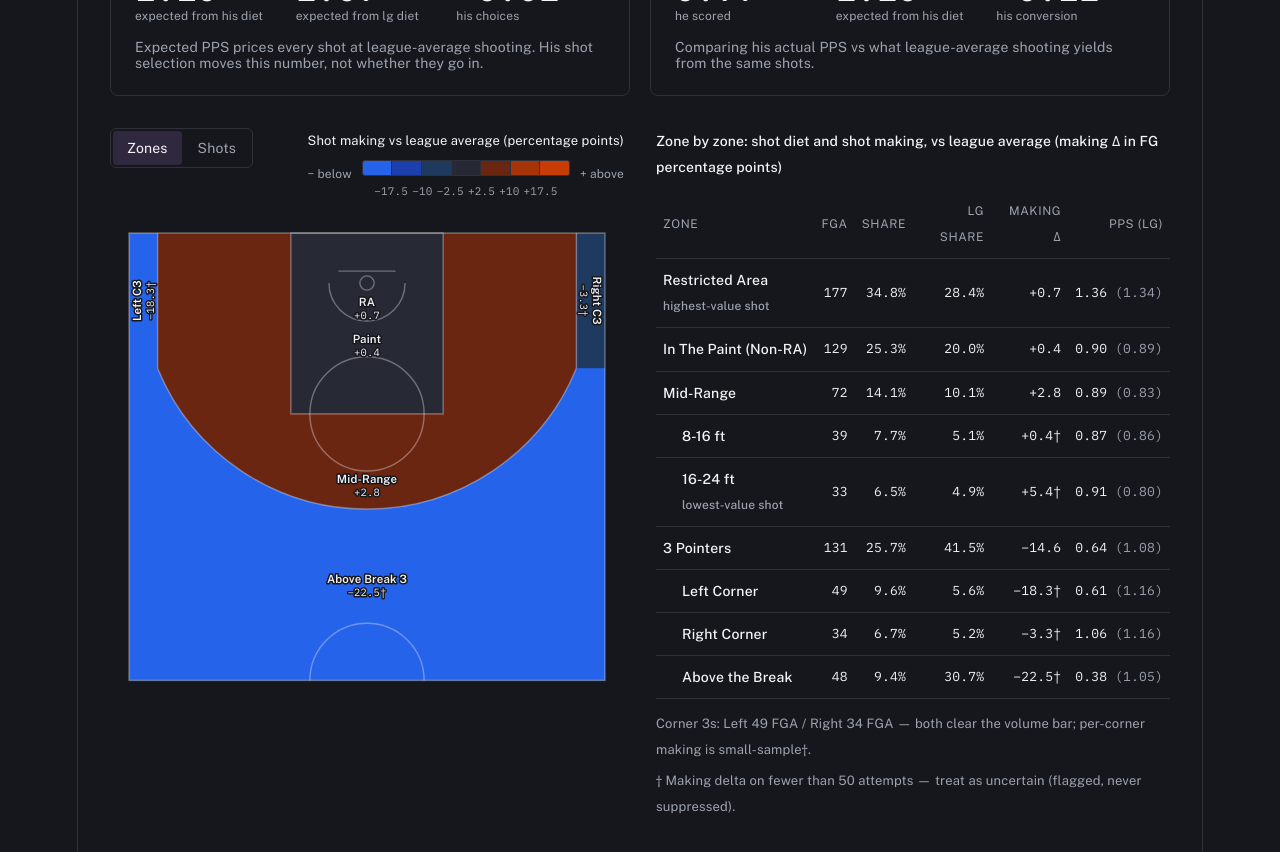
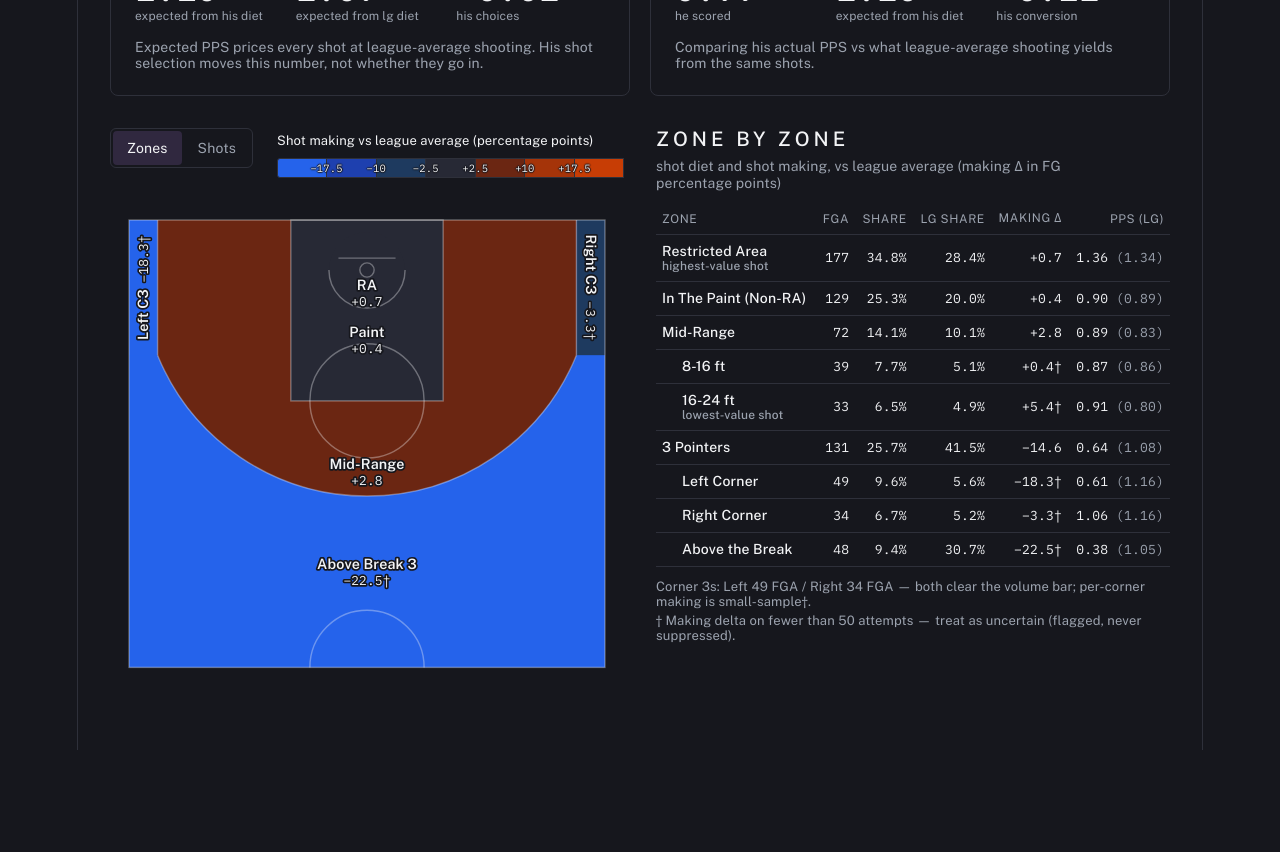
Before and after one commit to jayjorg308/nba-analytics, a React (Vite) app: page / in a window 1280 px wide. Shown: the part 900-1752 px from the top of the page. After the commit the page ends 1650 px from the top, so only its background shows below. Built offline with nearby package versions, Linux system fonts and the light colour scheme.

Commit message:
More layout changes. Updating the court charts and the Zone by Zone table.

```diff
--- a/src/App.css
+++ b/src/App.css
@@ -430,11 +430,14 @@
     row-gap: 0; /* card-internal spacing comes from item margins, not the pair's gap */
 }
 
-.headline-banner h2 {
+/* One title recipe for the cards AND the zone table's section header —
+   the third instance of the pattern, not a new one. */
+.headline-banner h2,
+.zone-caption h2 {
     font-size: 20px;
-    /* Kicker-wide tracking on the card titles (the caps are typeset in the
-     content, not text-transform). Overrides the h2 base -0.24px; the
-     subtitle span below must reset it or it inherits the 4px. */
+    /* Kicker-wide tracking on the titles (the caps are typeset in the
+     content, not text-transform). Overrides the h2 base -0.24px; any
+     subtitle INSIDE the h2 must reset it or it inherits the 4px. */
     letter-spacing: 4px;
     /* Card rhythm is a 4/16 scale: 4px binds a thing to its caption (title
      to subtitle, value to label), 16px separates blocks (subtitle |
@@ -516,11 +519,19 @@
 .hero-layout {
     display: grid;
     grid-template-columns: minmax(0, 1fr) minmax(0, 1fr);
-    gap: 32px;
+    /* Two shared rows (panel header / panel content): the chart and zone
+     panels subgrid onto them, so the toggle+legend block and the table
+     caption share one track and the court's top edge pins to the table's —
+     the headline pair's alignment pattern. Row-gap stays 0; each panel's
+     own subgrid row-gap provides its internal header-to-content spacing. */
+    grid-template-rows: auto auto;
+    gap: 0 32px;
     align-items: start;
 
     @media (max-width: 1024px) {
-        grid-template-columns: 1fr;
+        /* minmax(0, ...) like the wide tracks: a bare 1fr lets the table's
+         min-content width overflow the page on phones. */
+        grid-template-columns: minmax(0, 1fr);
     }
 }
 
@@ -538,15 +549,24 @@
     border: 0;
 }
 
+.chart-panel {
+    display: grid;
+    grid-template-rows: subgrid;
+    grid-row: span 2;
+    row-gap: 10px;
+}
+
 /* Toggle + legend share a row above the court: the legend is the key to the
-   hero visual and must be read before the fills. Wraps on narrow widths. */
+   hero visual and must be read before the fills. Wraps on narrow widths.
+   (Its spacing to the court is the panel's subgrid row-gap, not a margin.)
+   Everything in the shared header track hangs from the track TOP — toggle,
+   legend, and the zone table's section title across the gap. */
 .chart-controls {
     display: flex;
     justify-content: space-between;
-    align-items: flex-end;
+    align-items: flex-start;
     gap: 12px 24px;
     flex-wrap: wrap;
-    margin-bottom: 10px;
 }
 
 .court-view-toggle {
@@ -556,7 +576,6 @@
     padding: 2px;
     margin: 0;
     gap: 2px;
-    align-self: flex-start;
 }
 
 .court-view-toggle label {
@@ -653,16 +672,26 @@
     fill: var(--making-nodata);
 }
 
+/* Label sizes are SVG units: the 540-unit viewBox renders ~514px wide in
+   the side-by-side column, so 1 unit ≈ 0.95px — 15/13.5 units is ~14/13px
+   on screen. The mono ships 400-weight only (font-synthesis is off), so
+   delta legibility comes from size and halo, never fake bolding. */
 .zone-label {
     pointer-events: none;
     fill: var(--text-h);
-    font-size: 12px;
+    font-size: 15px;
     text-anchor: middle;
     /* surface-colored halo so labels stay legible over any fill */
     paint-order: stroke;
     stroke: var(--bg);
-    stroke-width: 3;
+    stroke-width: 3.5;
     stroke-linejoin: round;
+
+    /* Phone-width courts scale the whole SVG to ~0.6x — bump the unit size
+     so rendered labels hold ~12px instead of shrinking with the floor. */
+    @media (max-width: 640px) {
+        font-size: 19px;
+    }
 }
 
 .zone-label-name {
@@ -671,7 +700,27 @@
 
 .zone-label-delta {
     font-family: var(--mono);
-    font-size: 11px;
+    font-size: 13.5px;
+
+    @media (max-width: 640px) {
+        font-size: 17px;
+    }
+}
+
+/* Rotated corner labels run name + delta on one line along the ~142-unit
+   strip, so their phone bump is smaller than the other labels' — at the
+   19/17 sizes "Left C3 −18.3†" would overrun the strip's length. Must sit
+   AFTER the .zone-label / .zone-label-delta rules to win the cascade. */
+.zone-label-rotated {
+    @media (max-width: 640px) {
+        font-size: 16px;
+    }
+}
+
+.zone-label-rotated .zone-label-delta {
+    @media (max-width: 640px) {
+        font-size: 15px;
+    }
 }
 
 .chart-skip-note {
@@ -705,8 +754,31 @@
     font-weight: 500;
 }
 
+/* Both legends stay mounted, stacked in one cell, the inactive one hidden
+   but still sized — the controls row keeps ONE height across the
+   Zones/Shots toggle, so switching views never shifts the court or the
+   table hanging off the same shared header track. The slot flexes to the
+   row width the toggle leaves (within the bar's readable ceiling), so the
+   percentage-positioned boundary numbers inside the bar resolve against a
+   real width. */
+.chart-legend-slot {
+    flex: 1 1 auto;
+    max-width: 380px;
+    display: grid;
+}
+
+.chart-legend-layer {
+    grid-area: 1 / 1;
+    align-self: start; /* hang from the track top, like the toggle beside it */
+}
+
+.legend-inactive {
+    visibility: hidden;
+}
+
 .chart-legend {
     display: flex;
+    justify-content: flex-end; /* right edge of the slot, like the zones bar */
     gap: 20px;
     font-size: 14px;
 }
@@ -742,29 +814,21 @@
 
 .zones-legend-title {
     color: var(--text-h);
-    margin-bottom: 6px;
+    margin-bottom: 4px;
 }
 
-.zones-legend-scale {
+/* Single-strip scale: the boundary values live INSIDE the bar, so the
+   legend is title + bar (~40px) instead of three stacked lines (~55px) —
+   short enough that the shared header row carries no dead band in either
+   view. The bar fills the slot up to its 380px readable ceiling. */
+.zones-legend-bar {
+    position: relative;
     display: flex;
-    align-items: flex-start;
-    gap: 10px;
-}
-
-/* The legend is the key to the default hero visual — the bar takes all the
-   row width the end-caps leave it, within a readable ceiling. */
-.zones-legend-steps {
-    flex: 1 1 220px;
-    max-width: 380px;
-}
-
-.zones-legend-swatches {
-    display: flex;
+    height: 20px;
 }
 
 .zones-legend-swatch {
     flex: 1;
-    height: 14px;
     border: 1px solid var(--border);
     border-left-width: 0;
 }
@@ -778,25 +842,52 @@
     border-radius: 0 3px 3px 0;
 }
 
-.zones-legend-edges {
-    display: flex;
-    justify-content: space-between;
+/* The court labels' ink+halo recipe in text-shadow form: the ADR-0014
+   guard's 4.5:1 ink floor holds on every fill the numbers straddle. */
+.zones-legend-edge {
+    position: absolute;
+    top: 50%;
+    transform: translate(-50%, -50%);
     font-family: var(--mono);
-    font-size: 11px;
-    padding: 2px 6% 0; /* pull edge numbers under the swatch boundaries */
-}
-
-.zones-legend-end {
-    white-space: nowrap;
-    font-size: 12px;
-    padding-top: 1px;
+    font-size: 10.5px;
+    color: var(--text-h);
+    text-shadow:
+        var(--bg) 0 1px 1px,
+        var(--bg) 0 -1px 1px,
+        var(--bg) 1px 0 1px,
+        var(--bg) -1px 0 1px;
+    pointer-events: none;
 }
 
 /* --- Zone table ------------------------------------------------------------ */
 
+.zone-panel {
+    display: grid;
+    grid-template-rows: subgrid;
+    grid-row: span 2;
+    row-gap: 10px;
+    /* The panel stopped being the scroll container when it became a
+     subgrid, so it (and .zone-body below) need explicit min-width: 0 —
+     otherwise the table's min-content width props the column open and the
+     PAGE scrolls horizontally instead of .zone-scroll. */
+    min-width: 0;
+
+    /* Stacked: the panels are consecutive rows of one column, and the
+     layout's row-gap is 0 — this margin recreates the inter-panel gap the
+     wide layout gets from its column gap. */
+    @media (max-width: 1024px) {
+        margin-top: 32px;
+    }
+}
+
+.zone-body {
+    min-width: 0; /* see .zone-panel */
+}
+
 /* The nowrap numeric columns overflow narrow viewports — scroll the table
-   inside its panel; the page itself must never scroll horizontally. */
-.zone-panel {
+   inside this wrapper (never the subgridded panel); the page itself must
+   never scroll horizontally. */
+.zone-scroll {
     overflow-x: auto;
 }
 
@@ -804,20 +895,29 @@
     width: 100%;
     border-collapse: collapse;
     font-size: 14px;
+    /* normal, not the inherited :root 26px: 13-14px cell text in 26px line
+     boxes made every row ~42px tall — the loose look. */
+    line-height: normal;
 }
 
-.zone-table caption {
-    text-align: left;
-    color: var(--text-h);
-    font-weight: 500;
-    margin-bottom: 10px;
+/* Outside the <table> in the shared header track — see ZoneTable.tsx. The
+   headline cards' recipe (caps title over a gray description) so the table
+   opens like a section, not bold text above a grid; the title itself is
+   styled by the shared rule beside .headline-banner h2. */
+.zone-caption-desc {
+    margin: 4px 0 0;
+    font-size: 14px;
+    line-height: normal;
+    color: var(--text);
 }
 
 /* Sized to fit the side-by-side column (~514px in the 1126px shell) without
-   horizontal scroll — the whole point of the payoff-first column order. */
+   horizontal scroll — the whole point of the payoff-first column order.
+   6px horizontal padding (was 7) buys back the width the single-line
+   headers cost. */
 .zone-table th,
 .zone-table td {
-    padding: 8px 7px;
+    padding: 8px 6px;
     border-bottom: 1px solid var(--border);
 }
 
@@ -827,6 +927,11 @@
     font-size: 12px;
     text-transform: uppercase;
     letter-spacing: 0.05em;
+    /* One line per header on one shared baseline: without these, "Lg share"
+     and "Making Δ" wrapped while their neighbors didn't, and the default
+     middle alignment floated the short headers mid-height — the ragged row. */
+    white-space: nowrap;
+    vertical-align: bottom;
 }
 
 .zone-table td,
@@ -880,6 +985,7 @@
 
 .table-notes {
     font-size: 13px;
+    line-height: normal;
     color: var(--text);
     margin-top: 12px;
     display: flex;
--- a/src/app/ZoneTable.tsx
+++ b/src/app/ZoneTable.tsx
@@ -86,11 +86,25 @@ export function ZoneTable({
 
   return (
     <section className="zone-panel">
-      <table className="zone-table">
-        <caption>
-          Zone by zone: shot diet and shot making, vs league average (making Δ in FG percentage
-          points)
-        </caption>
+      {/* Caption OUTSIDE the <table> (aria-labelledby on the wrapper wires
+          both lines back as the table's accessible name): the panel is a
+          subgrid over the layout's shared header/content rows, and a
+          <caption> can't leave its table to sit in the header track beside
+          the chart controls. Split as title + description in the headline
+          cards' recipe. The description stays OUTSIDE the h2 — inside it,
+          the heading's accessible name would contain "shot making" and
+          collide with the SHOT MAKING card in role queries. */}
+      <header className="zone-caption" id="zone-table-caption">
+        <h2>ZONE BY ZONE</h2>
+        <p className="zone-caption-desc">
+          {/* nbsp: the unit phrase wraps as one — never a stranded "points)"
+              as the whole second line */}
+          shot diet and shot making, vs league average (making Δ in FG percentage&nbsp;points)
+        </p>
+      </header>
+      <div className="zone-body">
+        <div className="zone-scroll">
+          <table className="zone-table" aria-labelledby="zone-table-caption">
         {/* Column philosophy: the verdict-supporting columns lead — FGA (the
             honesty anchor that makes † interpretable, never hover-hidden),
             the diet pair, then Making Δ. PPS (lg) trails as the reference
@@ -134,8 +148,9 @@ export function ZoneTable({
             <ZoneRow key={row.zone} row={row} child />
           ))}
         </tbody>
-      </table>
-      <div className="table-notes">
+          </table>
+        </div>
+        <div className="table-notes">
         {/* No denominator footnote needed: every Share in the table — zones,
             bands, the All threes parent — is a share of evaluation attempts,
             so parent/child rows sum and league comparisons are like-for-like. */}
@@ -172,6 +187,7 @@ export function ZoneTable({
             suppressed).
           </p>
         )}
+        </div>
       </div>
     </section>
   )
--- a/src/chart/ChartPanel.tsx
+++ b/src/chart/ChartPanel.tsx
@@ -97,13 +97,13 @@ function ZonesLegend() {
       <div className="zones-legend-title">
         Shot making vs league average (percentage points)
       </div>
-      {/* End-caps stay terse ("below"/"above") — the signed edge numbers and
-          the title's "vs league average" carry the semantics, and the saved
-          width goes to the swatch bar. */}
-      <div className="zones-legend-scale">
-        <span className="zones-legend-end">− below</span>
-        <div className="zones-legend-steps">
-          <div className="zones-legend-swatches">
+      {/* Boundary values render INSIDE the bar (the court labels' ink+halo
+          recipe — the ADR-0014 guard's contrast floor covers every fill), so
+          the legend is two compact lines. Both views' legends then share a
+          height and the reserved slot carries no dead band in the Shots
+          view. End caps ("below"/"above") dropped: the values are signed
+          and the title names the comparison. */}
+      <div className="zones-legend-bar">
         {MAKING_LEGEND.map((entry) => (
           <span
             key={entry.bin}
@@ -112,14 +112,15 @@ function ZonesLegend() {
             style={{ background: `var(${makingBinVar(entry.bin)})` }}
           />
         ))}
-          </div>
-          <div className="zones-legend-edges">
-            {edges.map((label) => (
-              <span key={label}>{label}</span>
+        {edges.map((label, i) => (
+          <span
+            key={label}
+            className="zones-legend-edge"
+            style={{ left: `${((i + 1) / 7) * 100}%` }}
+          >
+            {label}
+          </span>
         ))}
-          </div>
-        </div>
-        <span className="zones-legend-end">+ above</span>
       </div>
     </div>
   )
@@ -176,7 +177,16 @@ export function ChartPanel({
             </label>
           ))}
         </fieldset>
-        {view === 'shots' ? (
+        {/* BOTH legends stay mounted, stacked in one cell: the zones legend
+            is the tallest thing in the controls row, and the row's height is
+            a shared subgrid track — if the inactive legend unmounted, the
+            court AND the table would jump ~20px on every toggle. The
+            inactive layer is visibility-hidden, never removed. */}
+        <div className="chart-legend-slot">
+          <div className={`chart-legend-layer${view === 'zones' ? '' : ' legend-inactive'}`}>
+            <ZonesLegend />
+          </div>
+          <div className={`chart-legend-layer${view === 'shots' ? '' : ' legend-inactive'}`}>
             <div className="chart-legend" aria-hidden="true">
               <span className="legend-item">
                 <span className="legend-swatch legend-made" /> Made
@@ -185,9 +195,8 @@ export function ChartPanel({
                 <span className="legend-swatch legend-missed" /> Missed
               </span>
             </div>
-        ) : (
-          <ZonesLegend />
-        )}
+          </div>
+        </div>
       </div>
       <div className="chart-wrapper" ref={wrapperRef}>
         {view === 'shots' ? (
--- a/src/chart/ZoneOverlay.tsx
+++ b/src/chart/ZoneOverlay.tsx
@@ -28,16 +28,34 @@ const ZONE_SHORT_NAME: Record<EvalZone, string> = {
 
 function ZoneLabel({ region, row }: { region: ZoneRegion; row: ZoneMetricsRow }) {
   const { labelAnchor, labelRotate } = region
-  const transform = labelRotate
-    ? `rotate(${labelRotate} ${labelAnchor.x} ${labelAnchor.y})`
-    : undefined
+  const delta = withSmallSampleMark(formatSignedPp1(row.makingDelta), row.smallSampleMaking)
+  if (labelRotate) {
+    // Corner strips are 30 units wide: the stacked two-line label spans ~34
+    // and bled over the sideline and the corner-3 line. Rotated labels run
+    // name + delta on ONE line along the strip's ~142-unit length instead;
+    // dy centers the single baseline across the strip.
+    return (
+      <text
+        className="zone-label zone-label-rotated"
+        x={labelAnchor.x}
+        y={labelAnchor.y}
+        dy="0.35em"
+        transform={`rotate(${labelRotate} ${labelAnchor.x} ${labelAnchor.y})`}
+      >
+        <tspan className="zone-label-name">{ZONE_SHORT_NAME[row.zone]}</tspan>
+        <tspan className="zone-label-delta" dx="7">
+          {delta}
+        </tspan>
+      </text>
+    )
+  }
   return (
-    <text className="zone-label" x={labelAnchor.x} y={labelAnchor.y} transform={transform}>
+    <text className="zone-label" x={labelAnchor.x} y={labelAnchor.y}>
       <tspan className="zone-label-name" x={labelAnchor.x} dy="-0.2em">
         {ZONE_SHORT_NAME[row.zone]}
       </tspan>
       <tspan className="zone-label-delta" x={labelAnchor.x} dy="1.25em">
-        {withSmallSampleMark(formatSignedPp1(row.makingDelta), row.smallSampleMaking)}
+        {delta}
       </tspan>
     </text>
   )
--- a/src/chart/geometry.ts
+++ b/src/chart/geometry.ts
@@ -216,12 +216,16 @@ export function zoneRegions(): ZoneRegion[] {
     {
       zone: 'In The Paint (Non-RA)',
       shape: { id: 'zone-paint', kind: 'rect', x: paintTL.x, y: paintTL.y, width: 160, height: 190 },
-      labelAnchor: { x: hoop.x, y: 138 },
+      // 146 (was 138): spread from the RA label above — at the 15-unit
+      // label size the two stacked blocks nearly touched.
+      labelAnchor: { x: hoop.x, y: 146 },
     },
     {
       zone: 'Restricted Area',
       shape: { id: 'zone-ra', kind: 'circle', cx: hoop.x, cy: hoop.y, r: 40 },
-      labelAnchor: { x: hoop.x, y: 99 },
+      // 96 (was 99): the other half of the RA/Paint spread; the name line
+      // stays clear of the hoop mark above it.
+      labelAnchor: { x: hoop.x, y: 96 },
     },
   ]
 }
```
Also changed, not shown: 4 other files (tests, documents, lock files or other folders). Lines whose indentation alone changed are shown as unchanged.
